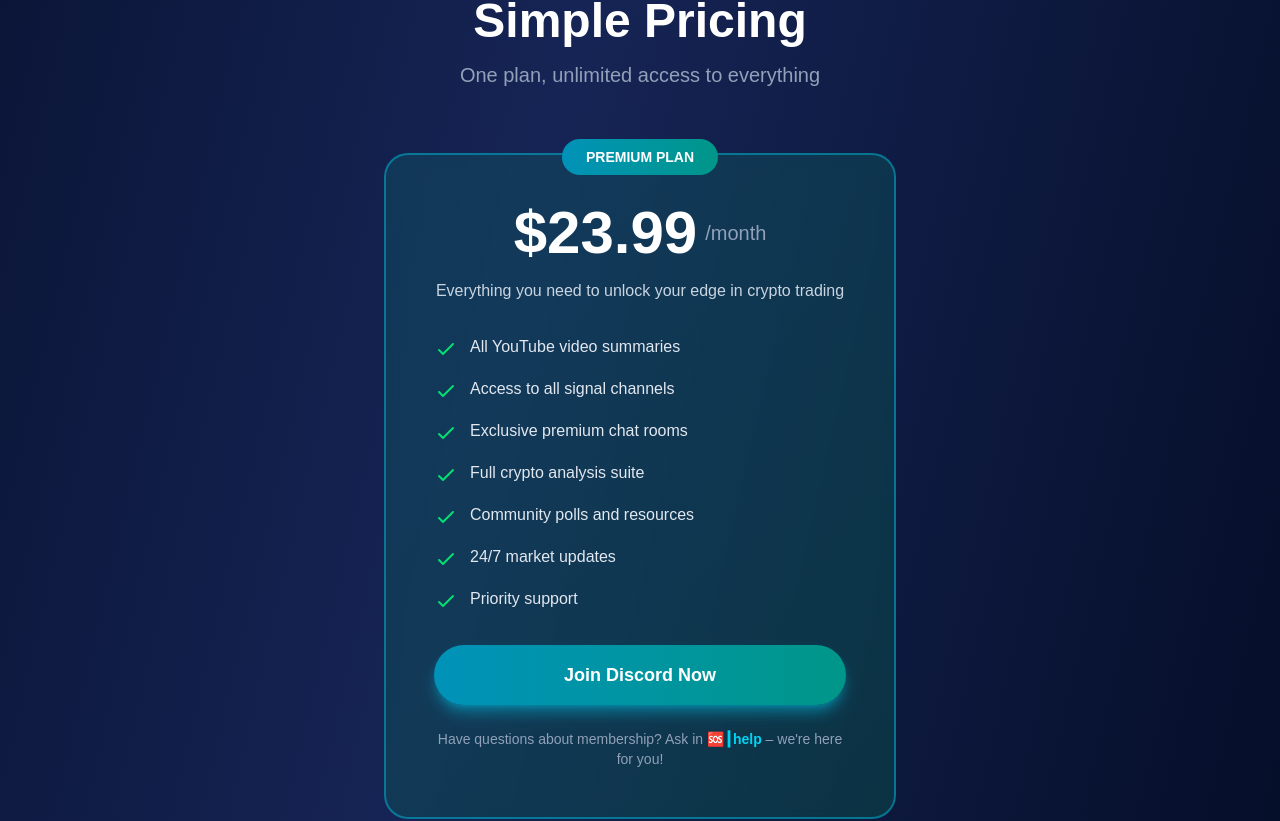
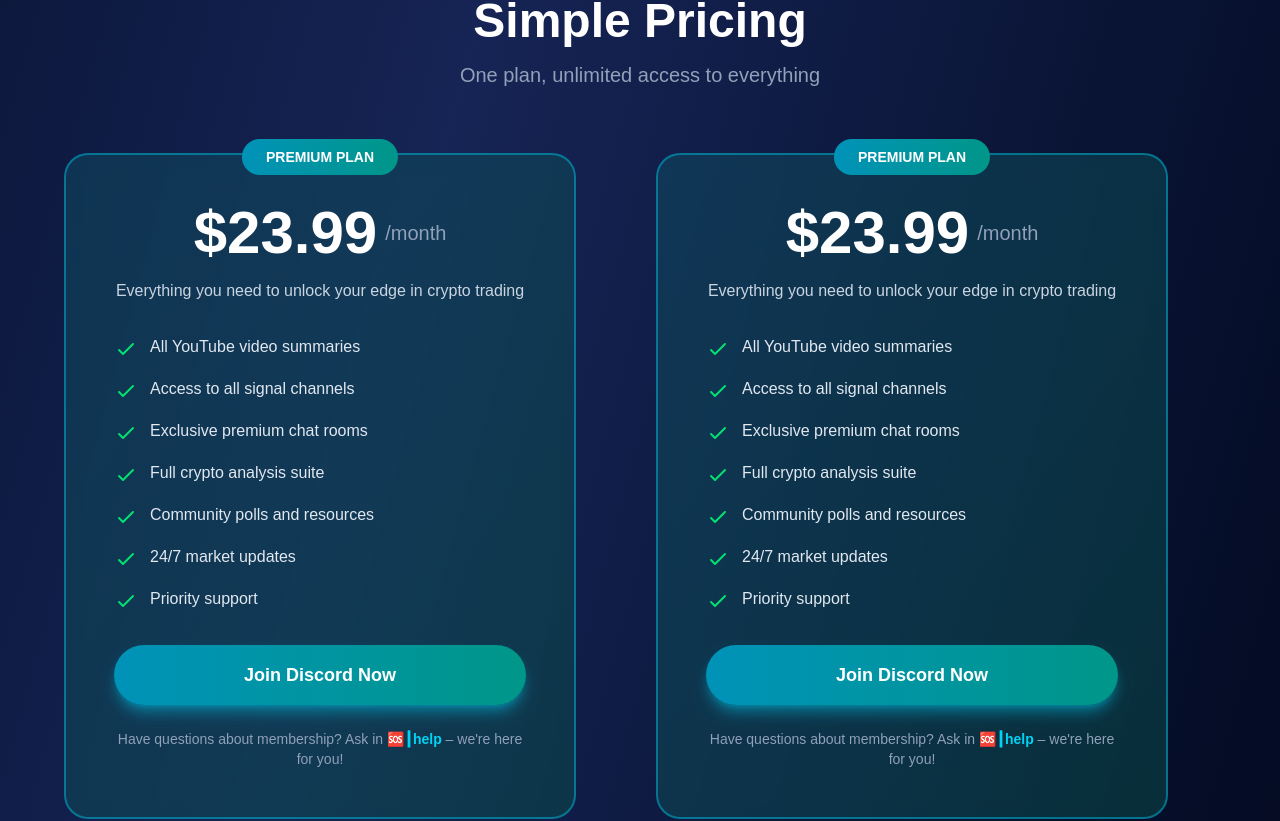
Before and after one commit to cryptominddaily/crtd_landing, a Next.js app: page / in a window 1280 px wide. Shown: the part 2963-3784 px from the top of the page. Built offline with nearby package versions, Linux system fonts and the light colour scheme.

Commit message:
Update page.tsx

```diff
--- a/src/app/page.tsx
+++ b/src/app/page.tsx
@@ -284,7 +284,7 @@
             </p>
           </div>
 
-          <div className="flex flex-wrap justify-center gap-8 max-w-lg mx-auto">
+          <div className="flex flex-wrap justify-center gap-8 max-w-6xl mx-auto">
             <div className="max-w-lg">
             <div className="relative bg-gradient-to-br from-cyan-900/50 to-teal-900/50 backdrop-blur-sm border-2 border-cyan-500/50 rounded-3xl p-8 md:p-12">
               <div className="absolute -top-4 left-1/2 -translate-x-1/2 px-6 py-2 bg-gradient-to-r from-cyan-600 to-teal-600 rounded-full text-white font-semibold text-sm">
```
